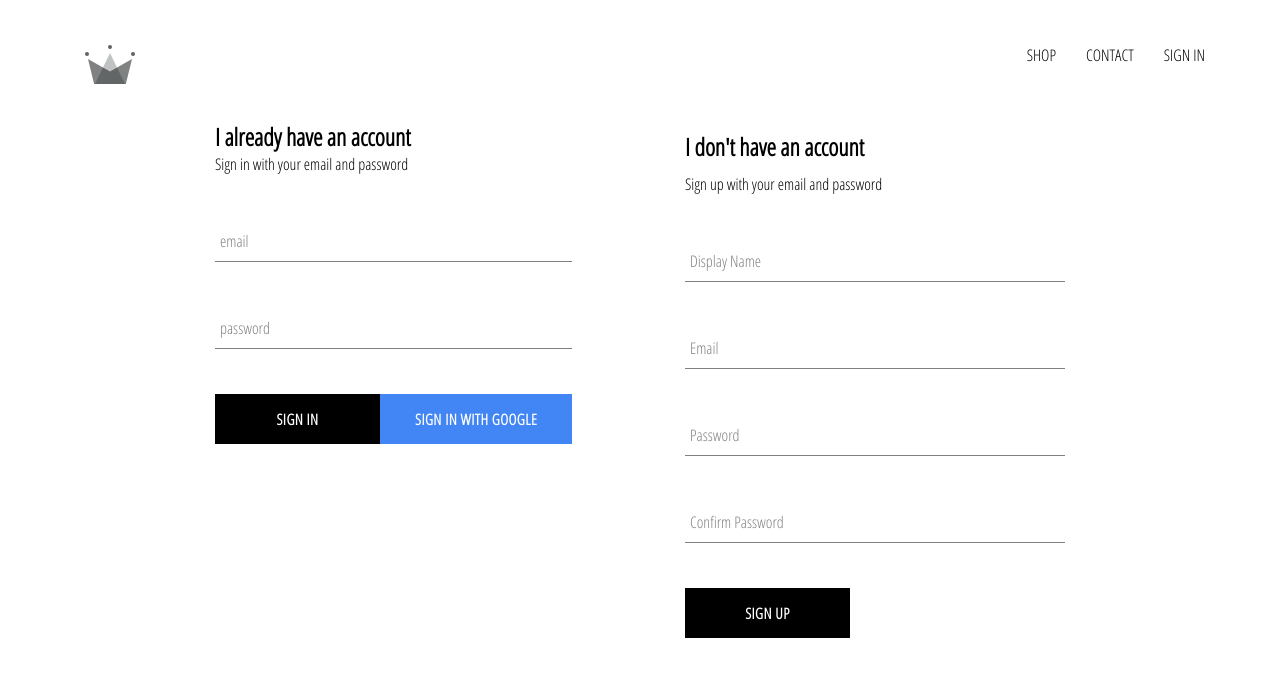
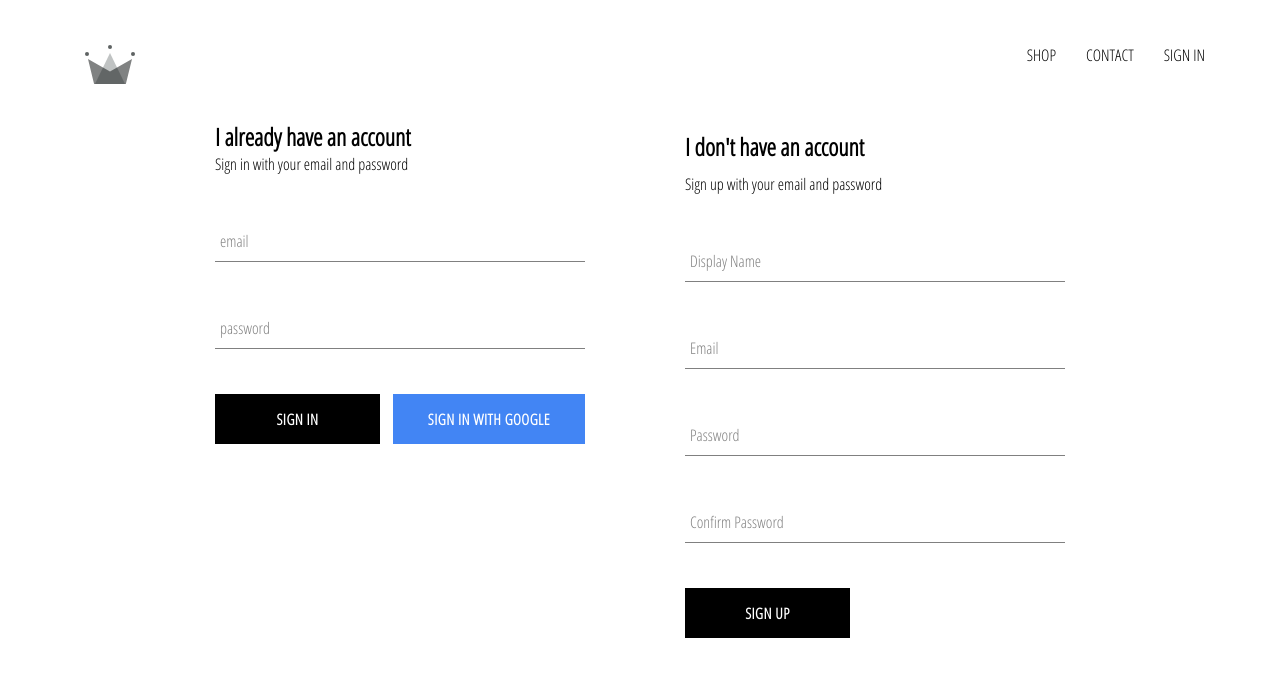
Before and after one commit to vgtmhl/crwn-clothing, a React (Create React App) app: page /signin in a window 1280 px wide. Shown: the top 676 px of the page. Built offline with nearby package versions, Linux system fonts and the light colour scheme; no server answers.

Commit message:
fixed issue where logging in with google would trigger input fields error message

```diff
--- a/src/components/sign-in/sign-in.js
+++ b/src/components/sign-in/sign-in.js
@@ -60,7 +60,7 @@ class SignIn extends Component {
           ></FormInput>
           <div className="buttons">
             <CustomButton type="submit">Sign in</CustomButton>
-            <CustomButton onClick={SignInWithGoogle} isGoogleSignIn>
+            <CustomButton type="button" onClick={SignInWithGoogle} isGoogleSignIn>
               Sign in with Google
             </CustomButton>
           </div>
--- a/src/components/sign-in/sign-in.styles.scss
+++ b/src/components/sign-in/sign-in.styles.scss
@@ -1,5 +1,5 @@
 .sign-in {
-  max-width: 380px;
+  width: 370px;
   display: flex;
   flex-direction: column;
 
```
